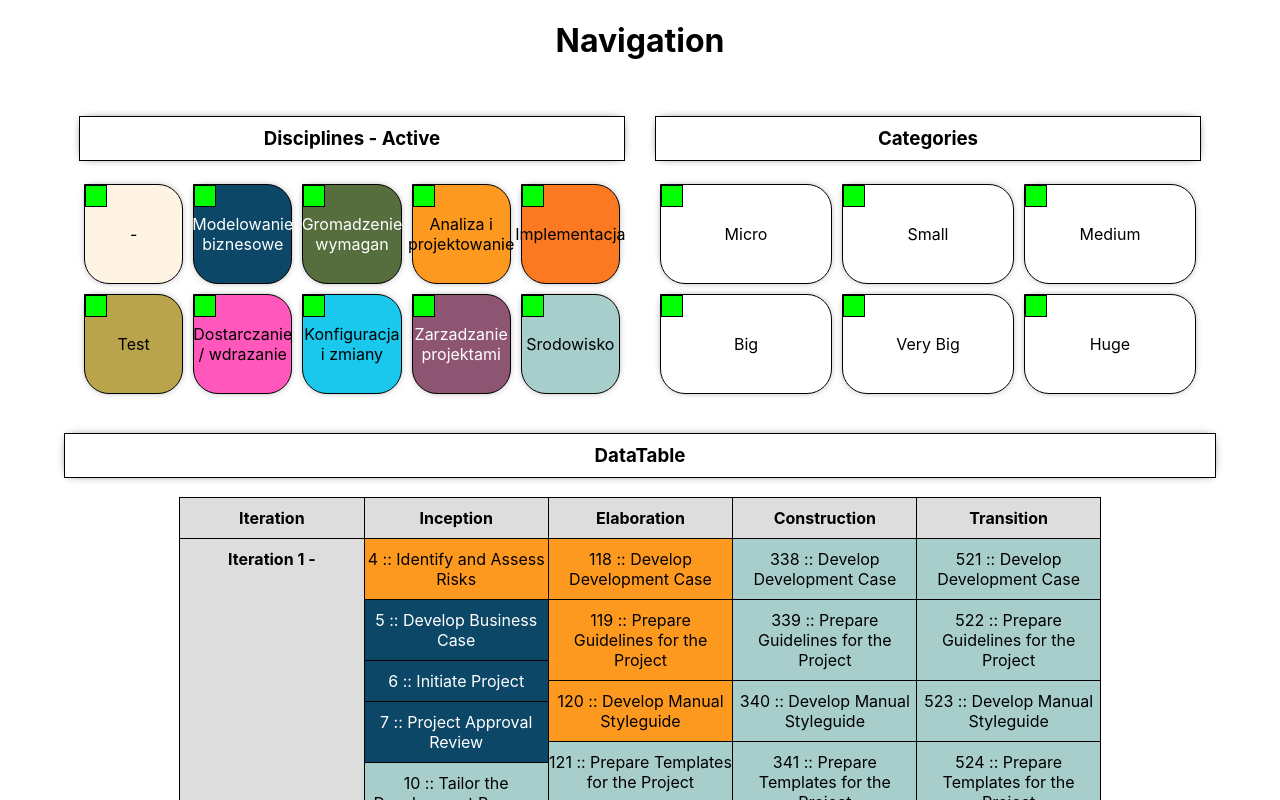
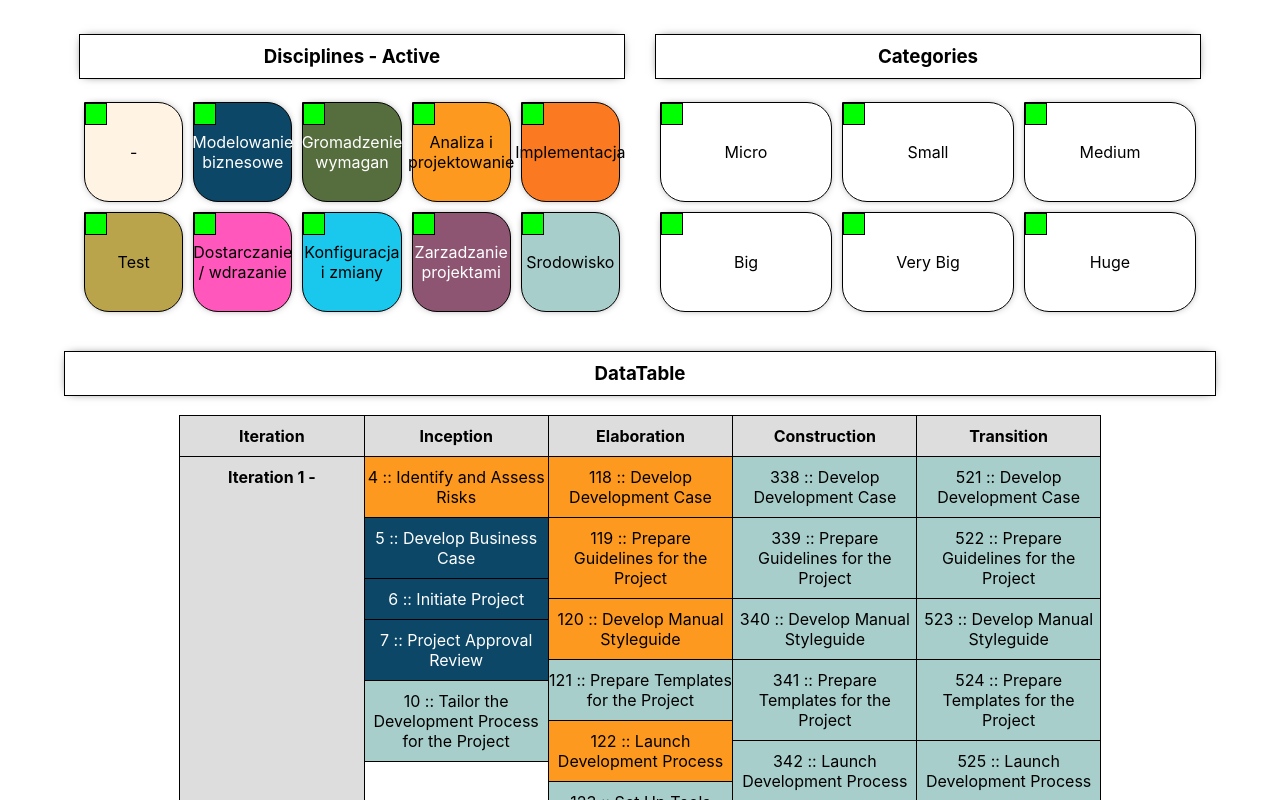
Before and after one commit to Joberooo/WMO-Rup-Project, a React (Create React App) app in the folder my-app/: page / in a window 1280 px wide. Shown: the top 800 px of the page. Built offline with nearby package versions, Linux system fonts and the light colour scheme.

Commit message:
delete "Navigation" text

```diff
--- a/my-app/src/components/NavComponent/Nav.tsx
+++ b/my-app/src/components/NavComponent/Nav.tsx
@@ -33,7 +33,6 @@ function Nav() {
   return (
     <>
       <div className="Nav">
-        <h1>Navigation</h1>
         <div className='NavSection'>
           <h3 onClick={activeDisciplines}>Disciplines {disciplineCheck}</h3>
           <div id={filters[0].id} className='NavElement' onClick={(e) => changeFilter(e.currentTarget.id)} style={setStyle("-", activeElement)}>
```
